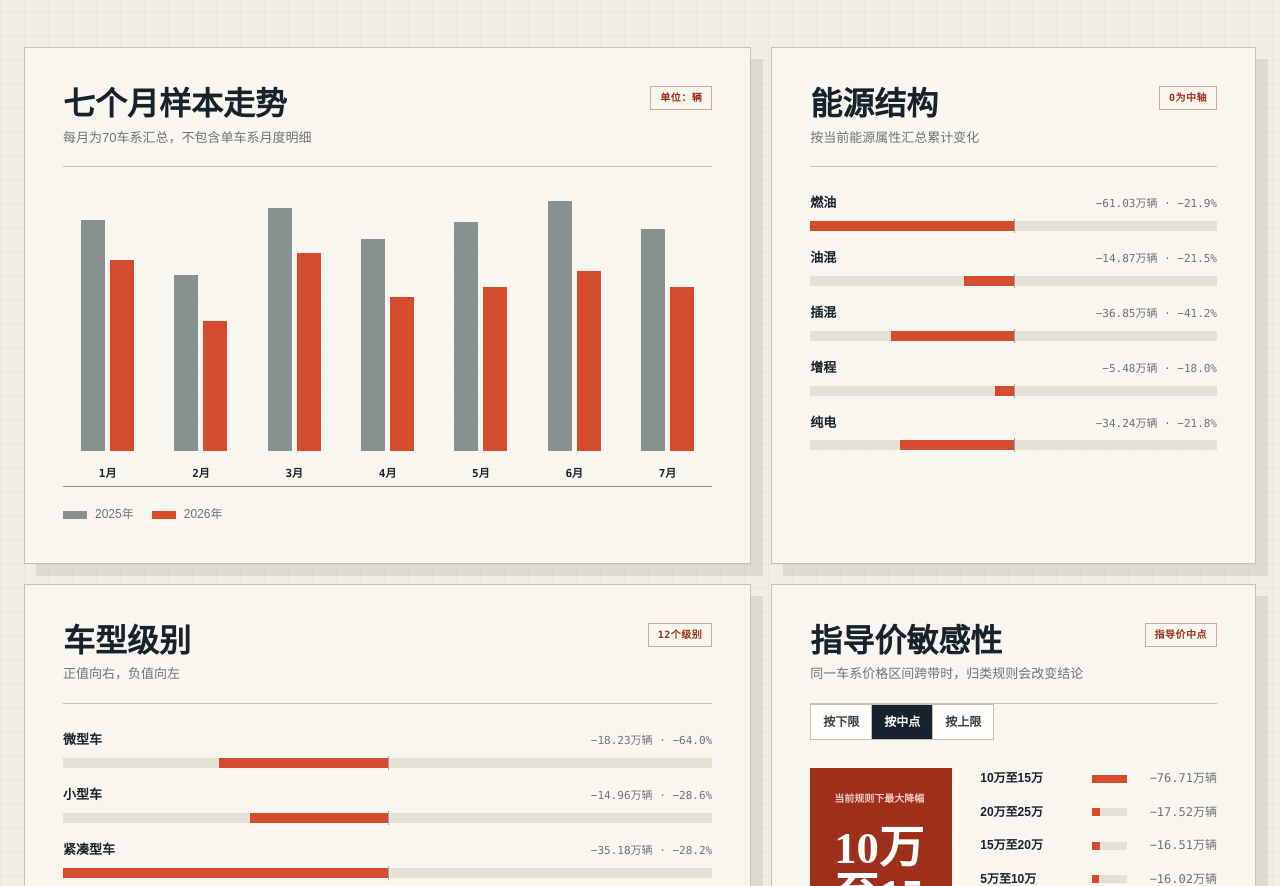
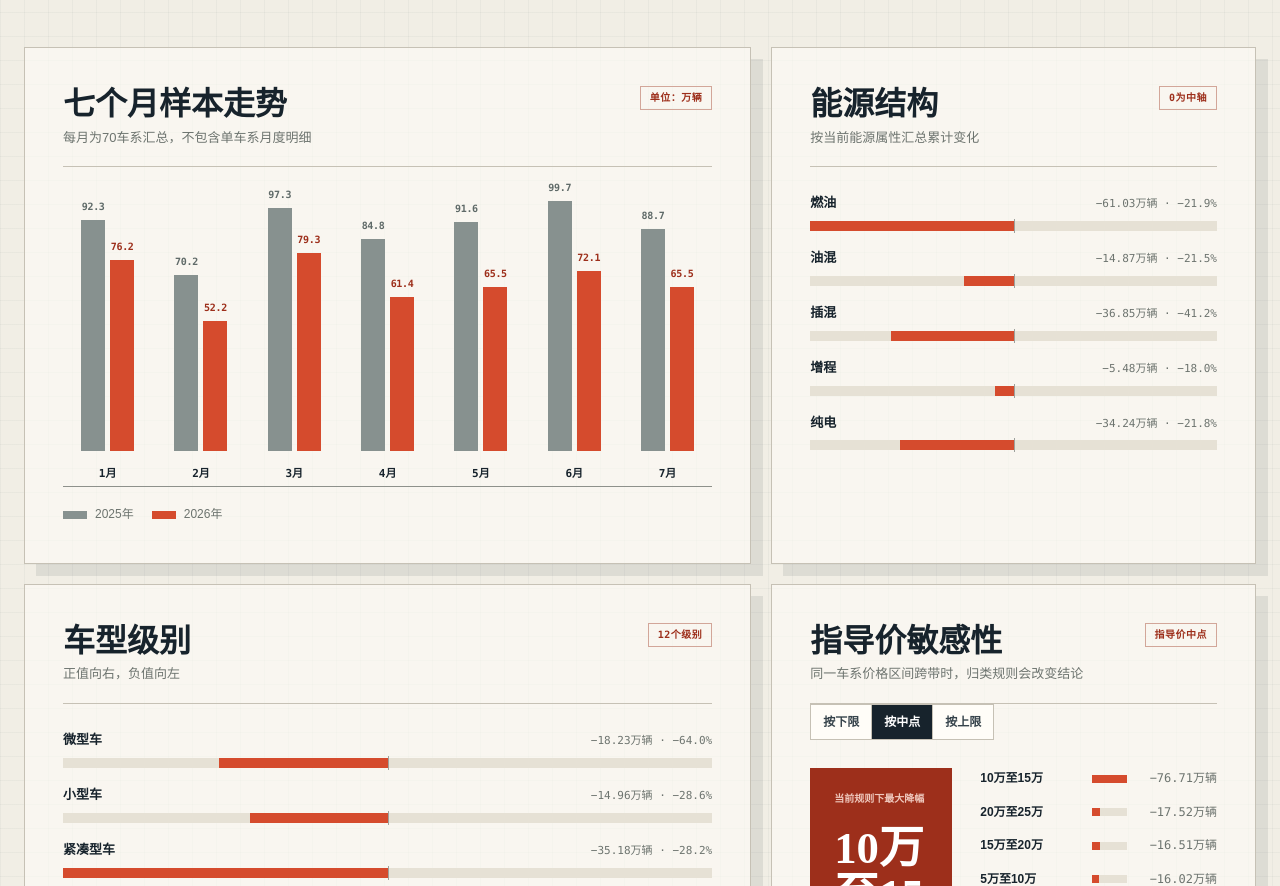
Before and after one commit to liushizhong201-code/china-auto-insight, a plain HTML site: page index.html in a window 1280 px wide. Shown: the part 1740-2626 px from the top of the page. Drawn offline with Linux system fonts and the light colour scheme.

Commit message:
Add chart values and portfolio case study

```diff
--- a/app.js
+++ b/app.js
@@ -21,6 +21,7 @@
 
   const formatNumber = (value) => numberFormatter.format(Math.round(value));
   const formatWan = (value, digits = 2) => `${(value / 10000).toFixed(digits)}万`;
+  const formatWanLabel = (value) => (value / 10000).toFixed(1);
   const formatSignedWan = (value, digits = 2) => `${value > 0 ? "+" : value < 0 ? "−" : ""}${Math.abs(value / 10000).toFixed(digits)}万`;
   const formatPercent = (value, digits = 1) => value === null ? "—" : `${value > 0 ? "+" : value < 0 ? "−" : ""}${Math.abs(value * 100).toFixed(digits)}%`;
   const valueClass = (value) => value > 0 ? "value-positive" : value < 0 ? "value-negative" : "";
@@ -53,10 +54,18 @@
       return `
         <div class="period-group">
           <div class="period-bars">
-            <div class="period-bar y2025" style="height:${height2025}%" title="2025年${item.label} ${formatNumber(item.sales_2025)}辆"></div>
-            <div class="period-bar y2026" style="height:${height2026}%" title="2026年${item.label} ${formatNumber(item.sales_2026)}辆"></div>
+            <div class="period-bar y2025" style="height:${height2025}%" title="2025年${item.label} ${formatNumber(item.sales_2025)}辆" aria-label="2025年${item.label} ${formatNumber(item.sales_2025)}辆">
+              <span class="period-bar-value">${formatWanLabel(item.sales_2025)}</span>
+            </div>
+            <div class="period-bar y2026" style="height:${height2026}%" title="2026年${item.label} ${formatNumber(item.sales_2026)}辆" aria-label="2026年${item.label} ${formatNumber(item.sales_2026)}辆">
+              <span class="period-bar-value">${formatWanLabel(item.sales_2026)}</span>
+            </div>
           </div>
           <div class="period-label">${item.label}</div>
+          <div class="period-values" aria-hidden="true">
+            <span class="y2025">${formatWanLabel(item.sales_2025)}</span>
+            <span class="y2026">${formatWanLabel(item.sales_2026)}</span>
+          </div>
         </div>`;
     }).join("");
   }
--- a/index.html
+++ b/index.html
@@ -124,7 +124,7 @@
               <h3>七个月样本走势</h3>
               <p>每月为70车系汇总，不包含单车系月度明细</p>
             </div>
-            <span class="metric-chip">单位：辆</span>
+            <span class="metric-chip">单位：万辆</span>
           </div>
           <div class="period-chart" id="period-chart" aria-label="2025年与2026年1至7月样本销量对比图"></div>
           <div class="chart-legend" aria-label="图例">
--- a/styles.css
+++ b/styles.css
@@ -509,6 +509,20 @@ h1 span {
   transition: height 450ms cubic-bezier(.2,.8,.2,1), filter 150ms ease;
 }
 
+.period-bar-value {
+  position: absolute;
+  bottom: calc(100% + 8px);
+  left: 50%;
+  color: var(--ink);
+  font: 700 10px/1 var(--mono);
+  letter-spacing: -0.03em;
+  white-space: nowrap;
+  transform: translateX(-50%);
+}
+
+.period-bar.y2025 .period-bar-value { color: #5f6a68; }
+.period-bar.y2026 .period-bar-value { color: var(--signal-dark); }
+
 .period-bar:hover { filter: saturate(1.4); }
 .period-bar.y2025 { background: #87918f; }
 .period-bar.y2026 { background: var(--signal); }
@@ -518,6 +532,8 @@ h1 span {
   text-align: center;
   font: 700 11px/1 var(--mono);
 }
+
+.period-values { display: none; }
 
 .chart-legend {
   display: flex;
@@ -784,6 +800,18 @@ dialog::backdrop { background: rgba(12, 20, 25, 0.7); backdrop-filter: blur(4px)
   .period-chart { gap: 5px; min-height: 270px; }
   .period-bars { height: 205px; }
   .period-bar { width: min(16px, 45%); }
+  .period-bar-value { display: none; }
+  .period-label { padding-bottom: 5px; }
+  .period-values {
+    display: grid;
+    grid-template-columns: repeat(2, minmax(0, 1fr));
+    gap: 2px;
+    padding-bottom: 7px;
+    text-align: center;
+    font: 700 8px/1 var(--mono);
+  }
+  .period-values .y2025 { color: #5f6a68; }
+  .period-values .y2026 { color: var(--signal-dark); }
   .price-summary { grid-template-columns: 1fr; }
   .price-row { grid-template-columns: 82px 1fr; }
   .price-value { grid-column: 2; }
```
Also changed, not shown: 1 other file.
